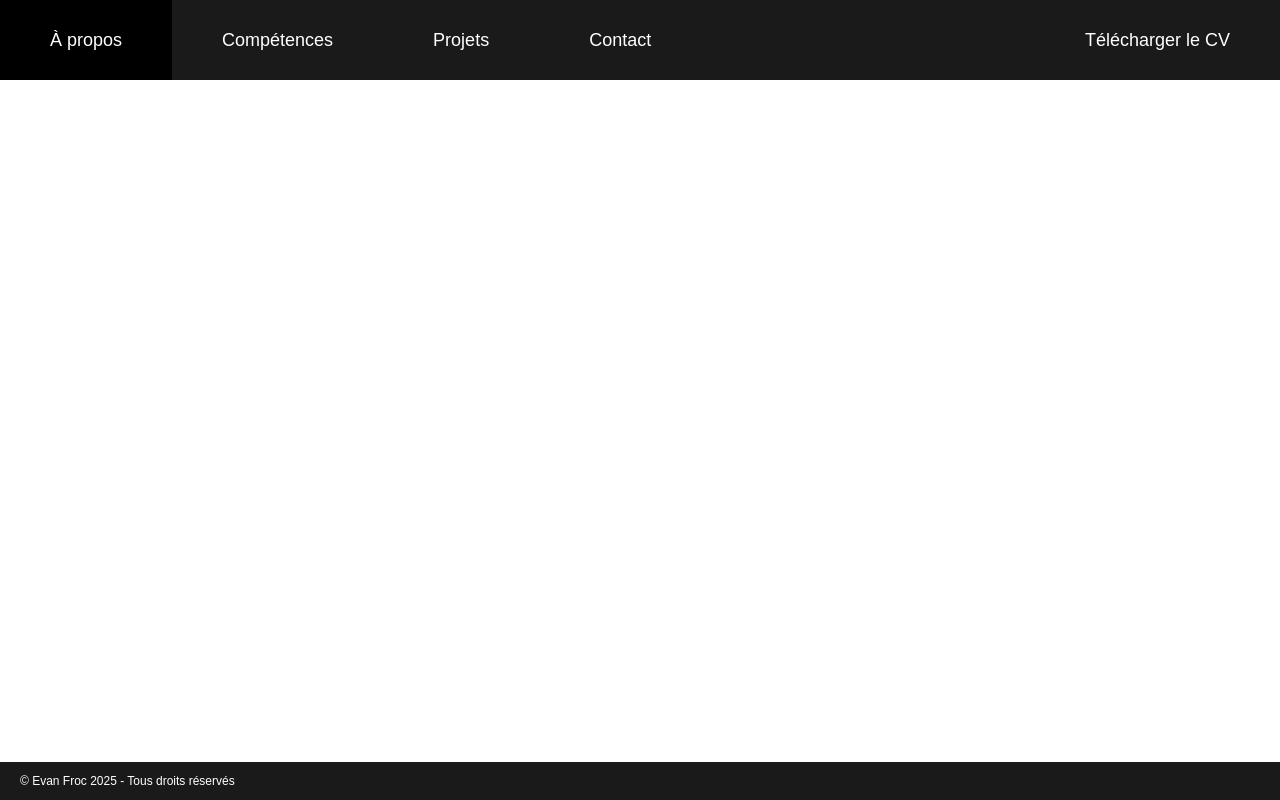
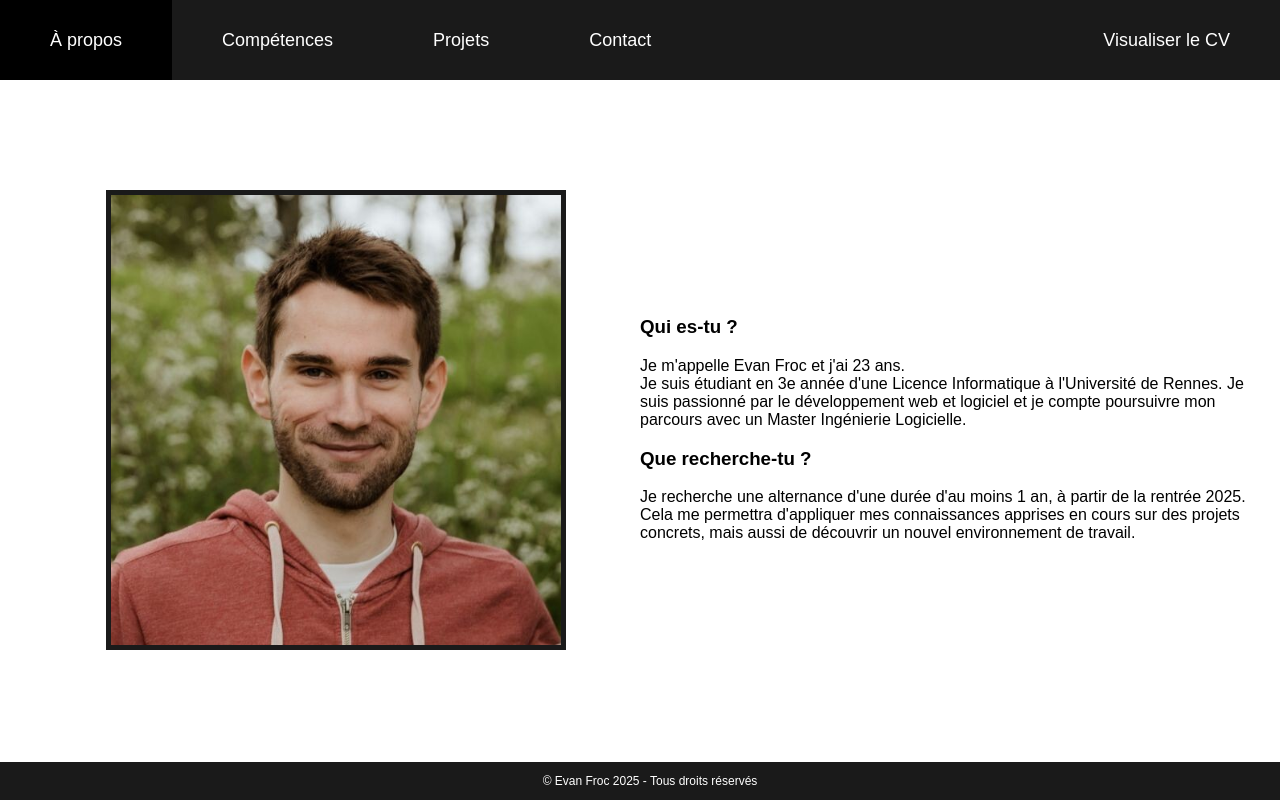
Before and after one commit to efroc/Perso_portfolio, a PHP site: page / in a window 1280 px wide. Run offline with PHP 8.4, Linux system fonts and the light colour scheme.

Commit message:
Accueil + debut projets

```diff
--- a/index.html
+++ b/index.html
@@ -3,36 +3,55 @@
 <head>
     <meta charset="UTF-8">
     <meta name="viewport" content="width=device-width, initial-scale=1.0">
+    <!-- ===== Titre ===== --->
     <title>Portfolio d'Evan Froc</title>
     <!-- ===== Image icone ===== -->
     <link rel="icon" href="ressources/images/icon.jpeg" type="image/x-icon">
     <!-- ===== CSS link file ===== -->
-    <link rel="stylesheet" type="text/css" href="src/style/style.css?v=1.05">
+    <link rel="stylesheet" type="text/css" href="src/style/style.css?v=1.1">
 </head>
 <body>
 
     <!-- ===== Menu ===== --->
     <nav>
-        <a href="#apropos">À propos</a>
-        <a href="#competences">Compétences</a>
-        <a href="#projets">Projets</a>
-        <a href="#contact">Contact</a>
-        <a href="ressources/CV Mon Master.pdf" download="CV_Evan_Froc">Télécharger le CV</a>
+        <a href="#apropos" onclick="showContent('content1')">À propos</a>
+        <a href="#competences" onclick="showContent('content2')">Compétences</a>
+        <a href="#projets" onclick="showContent('content3')">Projets</a>
+        <a href="#contact" onclick="showContent('content4')">Contact</a>
+        <a href="ressources/CV_Evan_Froc.pdf" target="_blank">Visualiser le CV</a>
     </nav>
 
     <!-- ===== Affichage selon menu ===== --->
-    <main>
-        <div id="content1">
+    <main id="content">
+        <div id="content1" class="content">
+            <div class="myself">
+                <img src="ressources/images/myself.jpg">
+            </div>
+            <div class="presentation">
+                <h3>Qui es-tu ?</h3>
+                <span>Je m'appelle Evan Froc et j'ai 23 ans.<br/>
+                    Je suis étudiant en 3e année d'une Licence Informatique à l'Université de Rennes. Je suis passionné par
+                    le développement web et logiciel et je compte poursuivre mon parcours avec un Master Ingénierie Logicielle.
+                </span>
+                <h3>Que recherche-tu ?</h3>
+                <span>Je recherche une alternance d'une durée d'au moins 1 an, à partir de la rentrée 2025.
+                    Cela me permettra d'appliquer mes connaissances apprises en cours sur des projets concrets, mais aussi de découvrir
+                    un nouvel environnement de travail.
+                </span>
+            </div>
+        </div>
+        <div id="content2" class="content">
+            competences
+        </div>
+        <div id="content3" class="content">
+            <a href="#precedent" onclick="showProject()">&lt;</a>
+            <div>
 
+            </div>
+            <a href="#suivant" onclick="showProject()">&gt;</a>
         </div>
-        <div id="content2">
-
-        </div>
-        <div id="content3">
-
-        </div>
-        <div id="content4">
-
+        <div id="content4" class="content">
+            contact
         </div>
     </main>
 
@@ -42,6 +61,6 @@
     </footer>
 
     <!-- ===== JavaScript link file ===== -->
-    <script src="src/js/script.js?v=1.05"></script>
+    <script src="src/js/script.js"></script>
 </body>
 </html>
--- a/src/js/script.js
+++ b/src/js/script.js
@@ -0,0 +1,30 @@
+function showContent(contentId) {
+    // Récupère les class="content"
+    var contents = document.querySelectorAll('.content');
+    contents.forEach(function(content) {
+        // Cache les autres
+        content.style.display = 'none';
+    });
+
+    // Afficher le id="contentId"
+    var selectedContent = document.getElementById(contentId);
+    selectedContent.style.display = 'flex';
+}
+
+
+document.getElementById("language-button").addEventListener("click", function() {
+    // Sélectionner les éléments par leur classe
+    var frenchContent = document.querySelectorAll(".fr");
+    var englishContent = document.querySelectorAll(".en");
+
+    // Basculer la visibilité des éléments
+    if (frenchContent[0].style.display === 'none') {
+        // Afficher les éléments en français et cacher ceux en anglais
+        frenchContent.forEach(p => p.style.display = 'block');
+        englishContent.forEach(p => p.style.display = 'none');
+    } else {
+        // Afficher les éléments en anglais et cacher ceux en français
+        frenchContent.forEach(p => p.style.display = 'none');
+        englishContent.forEach(p => p.style.display = 'block');
+    }
+});
--- a/src/style/style.css
+++ b/src/style/style.css
@@ -10,6 +10,7 @@ body {
     display: flex;
     flex-direction: column;
     font-family: sans-serif;
+
 }
 
 /***** ===== MENU ===== *****/
@@ -19,7 +20,7 @@ nav {
     display: flex;
     align-items: stretch;
     width: 100%;
-    min-height: 10vh;
+    min-height: 10%;
     background-color: #1A1A1A;
 }
 
@@ -30,6 +31,7 @@ nav a {
     text-decoration: none;
     font-size: 18px;
     color: white;
+    transition: background-color 0.5s, transform 0.5s;
 }
 
 nav a:last-child {
@@ -38,6 +40,11 @@ nav a:last-child {
 
 nav a:hover {
     background-color: #000;
+    /*transform: scale(0.9);*/
+}
+
+nav a:active {
+    transform: scale(0.9);
 }
 
 @media (max-width: 768px) {
@@ -45,6 +52,7 @@ nav a:hover {
     nav {
       flex-direction: column;
       align-items: center;
+      min-height: 200px;
     }
 
     /* Espacement plus grand entre les éléments sur petit écran */
@@ -60,9 +68,95 @@ nav a:hover {
     }
 }
 
+/***** ===== MAIN ===== *****/
+main {
+    display: flex;
+    justify-content: center;
+    align-items: center;
+    width: 100%;
+    height: 85vh;
+    overflow: auto;
+}
+
+div[id="content2"], div[id="content3"], div[id="content4"] {
+    display: none; /*cache les autres pages par defaut*/
+}
+
+/***** A propos *****/
+.content {
+    display: flex;
+    width: 95%;
+    height: 95%;
+}
+
+div[id="content1"] {
+    justify-content: center;
+    align-items: center;
+}
+
+div[id="content1"] > * {
+    display: flex;
+    justify-content: center;
+    width: 50%;
+    height: 100%;
+}
+
+.myself {
+    align-items: center;
+}
+
+.presentation {
+    flex-direction: column;
+}
+
+div[id="content1"] img {
+    display: block;
+    width: 450px;
+    height: 450px;
+    border: 5px solid #1A1A1A;
+}
+
+/***** Projets *****/
+div[id="content3"] {
+    align-items: center;
+    justify-content: center;
+}
+
+div[id="content3"] > * {
+    height: 80%;
+    border: 2px solid green;
+}
+
+div[id="content3"] > div {
+    display: flex;
+    width: 70%;
+}
+
+div[id="content3"] > a {
+    display: flex;
+    justify-content: center;
+    align-items: center;
+    font-size: 22px;
+    width: 30px;
+    height: 50px;
+    text-decoration: none;
+    background-color: #1A1A1A;
+    color: white;
+    transition: background-color 0.5s, transform 0.5s;
+}
+
+div[id="content3"] > a:hover {
+    background-color: #000;
+}
+
+div[id="content3"] > a:active {
+    transform: scale(0.9);
+}
+
 /***** ===== FOOTER ===== *****/
 footer {
     display: flex;
+    justify-content: center;
     width: 100%;
     min-height: 3vh;
     position: absolute;
@@ -75,211 +169,4 @@ footer p {
     margin-left: 20px;
     font-size: 12px;
     color: white;
-
 }
-
-/***** ===== MENU ASIDE ===== *****/
-aside {
-    display: flex;
-    flex-direction: column;
-    justify-content: center;
-    align-items: center;
-    width: 20%;
-    min-width: 150px;
-    height: 100%;
-    border-right: 1px solid black;
-}
-
-/***** TITRE *****/
-.titre {
-    width: 100%;
-    height: 20%;
-    display: flex;
-    justify-content: center;
-    align-items: center;
-}
-
-.titre h2 {
-    font-size: 40px;
-    letter-spacing: 2px;
-    width: 0;
-    white-space: nowrap;
-    overflow: hidden;
-    text-align: center;
-    display: inline-block;
-    border: 3px solid black;
-    border-top-left-radius: 10px;
-    border-bottom-right-radius: 10px;
-    padding: 10px;
-    position: relative;
-    box-shadow: 0 4px 6px rgba(0, 0, 0, 0.1), 0 10px 15px rgba(0, 0, 0, 0.05);
-    animation:
-        typing 2.0s steps(30, end) forwards;
-}
-
-@keyframes typing {
-    from {
-        width: 0;
-    }
-    to {
-        width: 60%;
-    }
-}
-
-/***** MENU *****/
-.menu {
-    margin: 0;
-    padding: 0;
-    display: flex;
-    width: 100%;
-    height: 50%;
-    flex-direction: column;
-    justify-content: space-around;
-    align-items: center;
-    list-style-type: none;
-}
-
-.menu li {
-    display: flex;
-}
-
-.menu li a {
-    display: inline-block;
-    position: relative;
-    text-decoration: none;
-    font-weight: bold;
-    font-size: 20px;
-    margin-left: 5px;
-    color: black;
-}
-
-.menu li a::before {
-    content: '';
-    position: absolute;
-    bottom: 0;
-    left: 0;
-    width: 0;
-    height: 2px;                 /* Épaisseur de la bordure */
-    background-color: #000;    /* Couleur de la bordure */
-    transition: width 0.5s ease; /* Animation de l'élargissement de la bordure */
-    transition-delay: 0.3s;      /* Délai avant le début de l'animation */
-}
-
-.menu li a:hover::before {
-    width: 100%;                 /* La bordure s'étend sur toute la largeur */
-}
-
-.menu li a:visited {
-    color: black;
-}
-
-span {
-    display: block;
-}
-
-.en {
-    display: none;
-}
-
-/***** OPTIONS *****/
-.options {
-    margin: 0;
-    padding: 0;
-    display: flex;
-    height: 30%;
-    width: 100%;
-    align-items: center;
-    justify-content: center;
-}
-
-.language-button {
-    margin: 0;
-    padding: 0;
-    height: 50px;
-    width: 100px;
-    background-color: white;
-    border-radius: 10px;
-    font-size: 18px;
-    transition: background-color 0.4s ease;
-}
-
-.language-button:hover {
-    background-color: black;
-    color: white;
-}
-
-.language-button:active {
-    transform: scale(0.95);
-}
-
-/***** ===== MAIN CONTENT ===== *****/
-main {
-    display: flex;
-    flex-direction: column;
-    justify-content: center;
-    align-items: center;
-    width: 80%;
-    height: 100%;
-}
-
-.content {
-    display: flex;
-    width: 100%;
-    height: 85%;
-}
-
-/***** ACCUEIL *****/
-div[id="content1"] > div {
-    width: 50%;
-    height: 100%;
-    display: flex;
-    justify-content: center;
-    align-items: center;
-}
-
-div[id="content1"] .presentation > span {
-    height: 50%;
-    width: 90%;
-}
-
-div[id="content1"] div img {
-   height: 400px;
-   border-radius: 50%;
-   mask-image: radial-gradient(circle, rgba(0, 0, 0, 1) 60%, rgba(0, 0, 0, 0) 100%); /* Masque dégradé */
-   -webkit-mask-image: radial-gradient(circle, rgba(0, 0, 0, 1) 60%, rgba(0, 0, 0, 0) 100%);
-}
-
-/***** *****/
-div[id="content2"] {
-
-}
-
-div[id="content3"] {
-
-}
-
-div[id="content4"] {
-
-}
-
-.permanent-content {
-    display: flex;
-    align-items: center;
-    width: 100%;
-    height: 15%;
-}
-
-.permanent-content div {
-    display: flex;
-    width: 33%;
-    height: 80%;
-}
-
-.permanent-content div:not(:last-child){
-    border-right: 1px solid black;
-}
-
-/***** ===== AFFICHAGE SELON MENU ===== *****/
-div[id="content2"], div[id="content3"], div[id="content4"] {
-    display: none;
-}
```
Also changed, not shown: README.txt (added), 2 other files.
